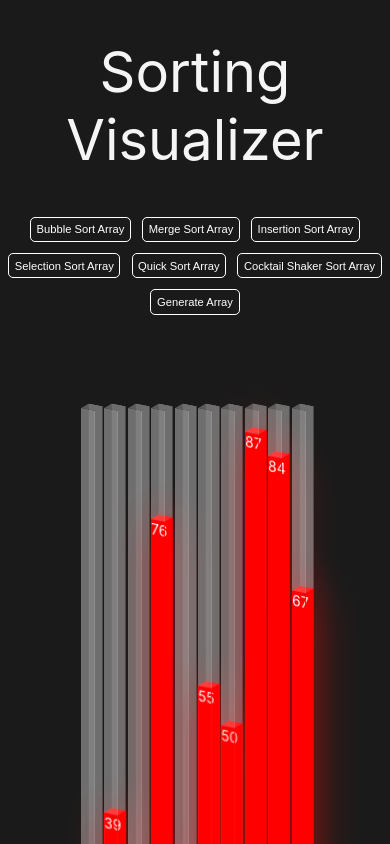
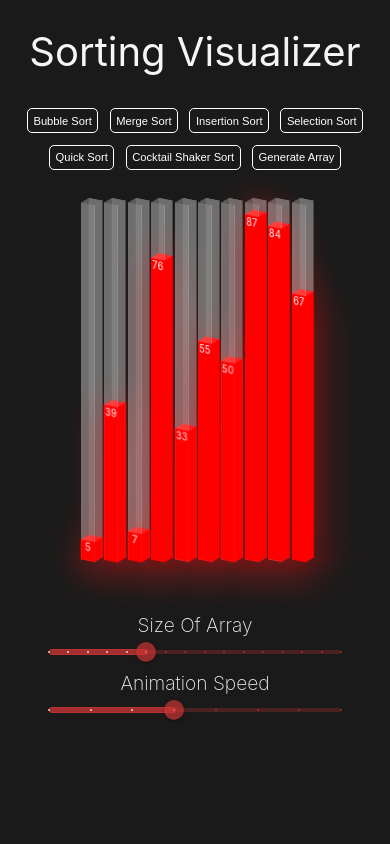
Before and after one commit to MohsinRehman12/algovisualizer, a React (Create React App) app: page /sortingvisualizer in a window 390 px wide. Shown: the top 844 px of the page. Built offline with nearby package versions, Linux system fonts and the light colour scheme.

Commit message:
added finalizing css for sort visualizer

```diff
--- a/src/components/sortingvisualizer/Sortingvisualizer.css
+++ b/src/components/sortingvisualizer/Sortingvisualizer.css
@@ -7,6 +7,7 @@ body{
     margin: 0 1px;
     background-color: #1a1a1a;
     height: 100px;
+
     border-radius: 5px;
     transition: background-color 0.2s;
 
@@ -17,7 +18,7 @@ body{
 
 .bar-container{
     width: 4vw;
-    height: 100vh;
+    height: 50vh;
     margin: 0;
     transform-style: preserve-3d;
     -webkit-transform-style: preserve-3d;
@@ -28,7 +29,7 @@ body{
 
 .bar{
     width: 100%;
-    height: 90vh;
+    height: 45vh;
     position: absolute;
 
     background-color: hsla(0, 0%, 99.6%, .25);
@@ -68,8 +69,8 @@ body{
 .bottom{
     height: 4vw;
     transform-origin: top;
-    transform: translateY(90vh) rotateX(-90deg);
-    background-color: rgba(255,0,120,0.5);
+    transform: translateY(45vh) rotateX(-90deg);
+    background-color: rgba(255,0,0,0.5);
     box-shadow: 5px 5px 50px 5px rgba(255, 0, 0, 0.2);
 }
 
@@ -89,7 +90,7 @@ body{
     margin-left: 1%;
     justify-content: center;
     align-items: center;
-    margin-top: 4em;
+    margin-top: 1em;
 
 
 }
@@ -98,7 +99,7 @@ body{
 
 .barvalue{
     color: white;
-    font-size: 1.5em;
+    font-size: 1.3em;
     text-align: center;
     margin-top: 0em;
     margin-bottom: 0em;
@@ -162,9 +163,9 @@ body{
     font-size: 3.5em;
 }
 
-@media screen and (max-width:600px) {
+@media screen and (max-width:800px) {
     .barvalue{
-        font-size: 1em;
+        font-size: 0.8em;
     }
 
     .bar-button{
@@ -179,19 +180,23 @@ body{
 
 }
 
-@media screen and (max-width:340px) {
+@media screen and (max-width:425px) {
     .barvalue{
         font-size: 0.7em;
     }
 
     .bar-button{
-        font-size: 0.65em;
+        font-size: 0.7em;
     }
 
     .sliderHeaders{
         font-size: 1.2em;
         margin-bottom: 0;
+        margin-top: 0;
     }
+
+    .headerText{
+        font-size: 2.5em;}
 
 
 }
--- a/src/components/sortingvisualizer/Sortingvisualizer.jsx
+++ b/src/components/sortingvisualizer/Sortingvisualizer.jsx
@@ -36,7 +36,6 @@ function Sortingvisualizer() {
     const [ANIMATION_SPEED_MS, setAnimationSpeed] = useState(200);
 
     // Change this value for the number of bars (value) in the array.
-    const NUMBER_OF_ARRAY_BARS = 310;
 
     // This is the main color of the array bars.
     const PRIMARY_COLOR = 'red';
@@ -132,14 +131,14 @@ function Sortingvisualizer() {
               const barOneStyleR = arrayBarsR[barOneIdx].style;
 
 
-              barOneStyle.height = `${newHeight}vh`;
-                barOneStyleB.height = `${newHeight}vh`;
-                barOneStyleL.height = `${newHeight}vh`;
-                barOneStyleR.height = `${newHeight}vh`;
-              barOneStyle.transform = `translateY(${90 - newHeight}vh)`;
-                barOneStyleB.transform = `translateY(${90 - newHeight}vh)`;
-                barOneStyleL.transform = `translateY(${90 - newHeight}vh)`;
-                barOneStyleR.transform = `translateY(${90 - newHeight}vh)`;
+              barOneStyle.height = `${(newHeight/2)}vh`;
+                barOneStyleB.height = `${(newHeight/2)}vh`;
+                barOneStyleL.height = `${(newHeight/2)}vh`;
+                barOneStyleR.height = `${(newHeight/2)}vh`;
+              barOneStyle.transform = `translateY(${45-(newHeight/2)}vh)`;
+                barOneStyleB.transform = `translateY(${45-(newHeight/2)}vh)`;
+                barOneStyleL.transform = `translateY(${45-(newHeight/2)}vh)`;
+                barOneStyleR.transform = `translateY(${45-(newHeight/2)}vh)`;
 
                 document.getElementsByClassName('barvalue')[barOneIdx].innerHTML = newHeight;
 
@@ -642,12 +641,12 @@ function Sortingvisualizer() {
     </div>
 
     <div className="buttonBox">
-        <button className="bar-button" id='sortbutton1' onClick={bubbleSort}> Bubble Sort Array</button>
-        <button className="bar-button" id='sortbutton2' onClick={mergeSort}>Merge Sort Array</button>
-        <button className="bar-button" id='sortbutton3'  onClick={insertionSort}>Insertion Sort Array</button>
-        <button className="bar-button" id='sortbutton4'  onClick={selectionSort}>Selection Sort Array</button>
-        <button className="bar-button" id='sortbutton5'  onClick={quickSort}>Quick Sort Array</button>
-        <button className="bar-button" id='sortbutton6'  onClick={cocktailShakerSort}>Cocktail Shaker Sort Array</button>
+        <button className="bar-button" id='sortbutton1' onClick={bubbleSort}> Bubble Sort</button>
+        <button className="bar-button" id='sortbutton2' onClick={mergeSort}>Merge Sort</button>
+        <button className="bar-button" id='sortbutton3'  onClick={insertionSort}>Insertion Sort</button>
+        <button className="bar-button" id='sortbutton4'  onClick={selectionSort}>Selection Sort</button>
+        <button className="bar-button" id='sortbutton5'  onClick={quickSort}>Quick Sort</button>
+        <button className="bar-button" id='sortbutton6'  onClick={cocktailShakerSort}>Cocktail Shaker Sort</button>
 
         <button className="bar-button" id='sortbutton7' disabled={isSorting} onClick={createArray}>Generate Array</button>
 
@@ -669,7 +668,7 @@ function Sortingvisualizer() {
 
 
                     <div className="bar front" >
-                        <div className="bar front color" style={{ height: `${value}vh`, transform: `translateY(${90-value}vh)` }}>
+                        <div className="bar front color" style={{ height: `${(value/2)}vh`, transform: `translateY(${45-(value/2)}vh)` }}>
                         <p className='barvalue'>{value}</p>
 
                         </div>
@@ -677,19 +676,19 @@ function Sortingvisualizer() {
                     </div>
 
                     <div className="bar back" >
-                        <div className="bar back color" style={{ height: `${value}vh`, transform: `translateY(${90-value}vh)` }}>
+                        <div className="bar back color" style={{ height: `${value/2}vh`, transform: `translateY(${45-(value/2)}vh)` }}>
 
                         </div>
                     </div>
 
                     <div className="bar left">
-                        <div className="bar left color" style={{ height: `${value}vh`, transform: `translateY(${90-value}vh)` }}>
+                        <div className="bar left color" style={{ height: `${value/2}vh`, transform: `translateY(${45-(value/2)}vh)` }}>
 
                         </div>
                     </div>
 
                     <div className="bar right" style={{padding: '0px', margin: '0px'}}>
-                        <div className="bar right color" style={{ height: `${value}vh`, transform: `translateY(${90-value}vh)` }}>
+                        <div className="bar right color" style={{ height: `${value/2}vh`, transform: `translateY(${45-(value/2)}vh)` }}>
 
                         </div>
                     </div>
--- a/src/components/sortingvisualizer/algorithms/generalAlgorithms.jsx
+++ b/src/components/sortingvisualizer/algorithms/generalAlgorithms.jsx
@@ -38,15 +38,15 @@ export function styleSwap( animationsIndex, PRIMARY_COLOR){
 
 
 
-                barOneStyle.height = `${barOneH}vh`;
-                barOneStyleB.height = `${barOneH}vh`;
-                barOneStyleL.height = `${barOneH}vh`;
-                barOneStyleR.height = `${barOneH}vh`;
-                barOneStyle.transform = `translateY(${90 - barOneH}vh)`;
+                barOneStyle.height = `${(barOneH/2)}vh`;
+                barOneStyleB.height = `${(barOneH/2)}vh`;
+                barOneStyleL.height = `${(barOneH/2)}vh`;
+                barOneStyleR.height = `${(barOneH/2)}vh`;
+                barOneStyle.transform = `translateY(${45-(barOneH/2)}vh)`;
 
-                barOneStyleB.transform = `translateY(${90 - barOneH}vh)`;
-                barOneStyleL.transform = `translateY(${90 - barOneH}vh)`;
-                barOneStyleR.transform = `translateY(${90 - barOneH}vh)`;
+                barOneStyleB.transform = `translateY(${45-(barOneH/2)}vh)`;
+                barOneStyleL.transform = `translateY(${45-(barOneH/2)}vh)`;
+                barOneStyleR.transform = `translateY(${45-(barOneH/2)}vh)`;
 
                 document.getElementsByClassName('barvalue')[barOneIdx].innerHTML = barOneH;
 
@@ -55,14 +55,14 @@ export function styleSwap( animationsIndex, PRIMARY_COLOR){
                 // barTwoStyleL = arrayBarsL[barTwoIdx].style;
                 // barTwoStyleR = arrayBarsR[barTwoIdx].style;
 
-                barTwoStyle.height = `${barTwoH}vh`;
-                barTwoStyleB.height = `${barTwoH}vh`;
-                barTwoStyleL.height = `${barTwoH}vh`;
-                barTwoStyleR.height = `${barTwoH}vh`;
-                barTwoStyle.transform = `translateY(${90 - barTwoH}vh)`;
-                barTwoStyleB.transform = `translateY(${90 - barTwoH}vh)`;
-                barTwoStyleL.transform = `translateY(${90 - barTwoH}vh)`;
-                barTwoStyleR.transform = `translateY(${90 - barTwoH}vh)`;
+                barTwoStyle.height = `${(barTwoH/2)}vh`;
+                barTwoStyleB.height = `${(barTwoH/2)}vh`;
+                barTwoStyleL.height = `${(barTwoH/2)}vh`;
+                barTwoStyleR.height = `${(barTwoH/2)}vh`;
+                barTwoStyle.transform = `translateY(${45-(barTwoH/2)}vh)`;
+                barTwoStyleB.transform = `translateY(${45-(barTwoH/2)}vh)`;
+                barTwoStyleL.transform = `translateY(${45-(barTwoH/2)}vh)`;
+                barTwoStyleR.transform = `translateY(${45-(barTwoH/2)}vh)`;
 
 
                 document.getElementsByClassName('barvalue')[barTwoIdx].innerHTML = barTwoH;
@@ -76,6 +76,7 @@ export function resetColors(){
         var arrayBarsB = document.getElementsByClassName('bar back color');
         var arrayBarsL = document.getElementsByClassName('bar left color');
         var arrayBarsR = document.getElementsByClassName('bar right color');
+        var arrayBarsBo = document.getElementsByClassName('bar bottom');
 
         for (let i = 0; i < arrayBarsF.length; i++) {
             arrayBarsF[i].style.backgroundColor = 'red';
@@ -85,6 +86,7 @@ export function resetColors(){
 
             arrayBarsL[i].style.backgroundColor = 'red';
             arrayBarsR[i].style.backgroundColor = 'red';
+            arrayBarsBo[i].style.backgroundColor = 'red';
             arrayBarsF[i].style.boxShadow = '5px 5px 50px 5px rgba(255, 0, 0, 0.2)';
             arrayBarsB[i].style.boxShadow = '5px 5px 50px 5px rgba(255, 0, 0, 0.2)';
             arrayBarsL[i].style.boxShadow = '5px 5px 50px 5px rgba(255, 0, 0, 0.2)';
@@ -101,12 +103,14 @@ export function finishedSort(){
     var arrayBarsB = document.getElementsByClassName('bar back color');
     var arrayBarsL = document.getElementsByClassName('bar left color');
     var arrayBarsR = document.getElementsByClassName('bar right color');
+    var arrayBarsBo = document.getElementsByClassName('bar bottom');
 
     for (let i = 0; i < arrayBarsF.length; i++) {
         arrayBarsF[i].style.backgroundColor = 'green';
         arrayBarsB[i].style.backgroundColor = 'green';
         arrayBarsL[i].style.backgroundColor = 'green';
         arrayBarsR[i].style.backgroundColor = 'green';
+        arrayBarsBo[i].style.backgroundColor = 'green';
         arrayBarsF[i].style.boxShadow = '5px 5px 50px 5px rgba(0, 255, 0, 0.2)';
         arrayBarsB[i].style.boxShadow = '5px 5px 50px 5px rgba(0, 255, 0, 0.2)';
         arrayBarsL[i].style.boxShadow = '5px 5px 50px 5px rgba(0, 255, 0, 0.2)';
```
